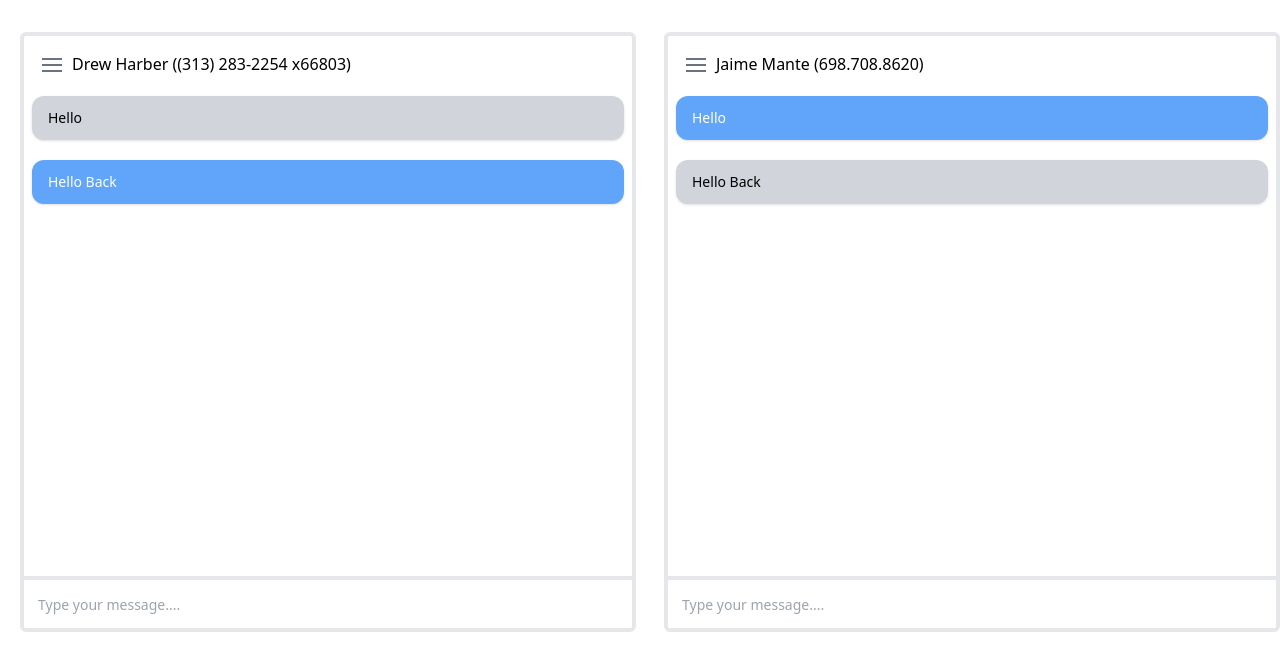
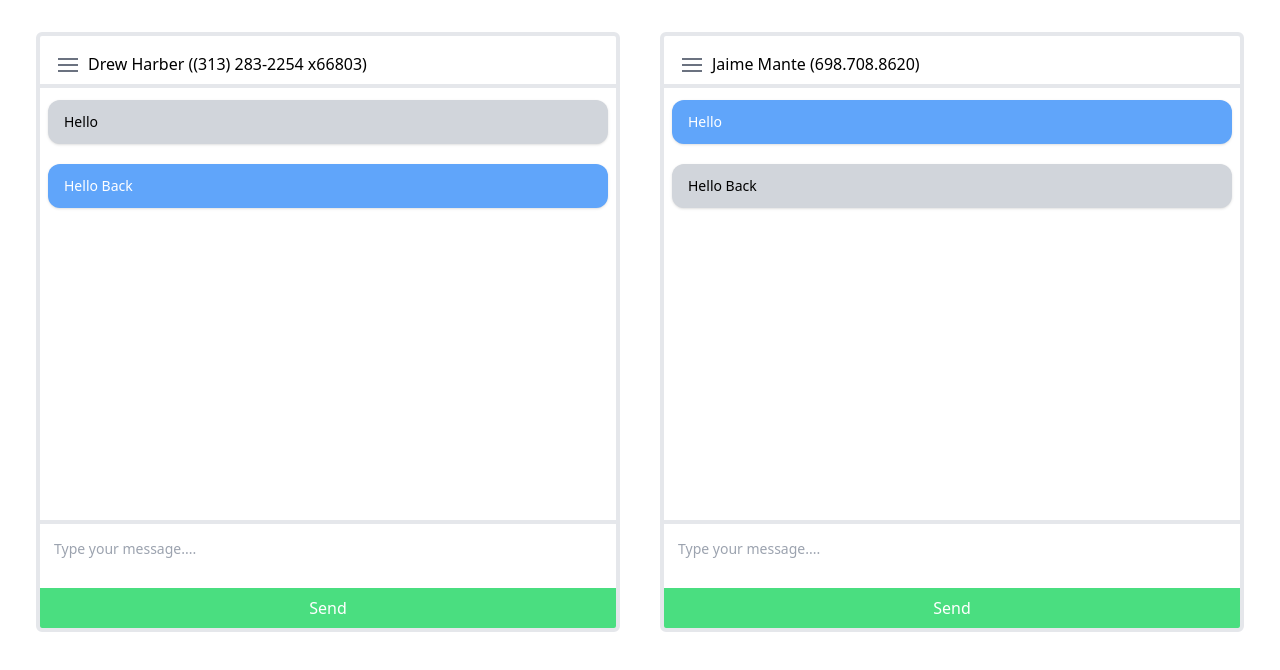
Before and after one commit to TNortnern/journeyage-test, a Vue app: page / in a window 1280 px wide. Shown: the top 670 px of the page. Built offline with nearby package versions, Linux system fonts and the light colour scheme.

Commit message:
Mobile view

```diff
--- a/package.json
+++ b/package.json
@@ -9,6 +9,7 @@
   "dependencies": {
     "faker": "^5.5.3",
     "vue": "^3.2.6",
+    "vue3-carousel": "^0.1.25",
     "vuex": "^4.0.2"
   },
   "devDependencies": {
--- a/src/App.vue
+++ b/src/App.vue
@@ -1,19 +1,24 @@
 <template>
-  <div class="max-w-7xl mx-auto pt-8 min-h-screen">
-    <div class="flex justify-center space-x-2">
-      <user-device
-        :default-user="$store.state.users[0]"
-      />
-      <user-device
-        :default-user="$store.state.users[1]"
-      />
+  <div class="max-w-7xl mx-auto md:pt-8 min-h-screen md:px-4">
+    <user-device
+      class="md:hidden"
+      :default-user="$store.state.users[0]"
+    />
+    <div class="md:(flex justify-center) hidden">
+      <user-device :default-user="$store.state.users[0]" />
+      <user-device :default-user="$store.state.users[1]" />
     </div>
   </div>
 </template>
 <script>
 import UserDevice from './components/UserDevice.vue'
+import 'vue3-carousel/dist/carousel.css';
+
 export default {
-  components: { UserDevice },
+  components: {
+    UserDevice,
+  },
+
 
 }
 </script>
--- a/src/components/Conversation.vue
+++ b/src/components/Conversation.vue
@@ -29,6 +29,12 @@
         class="border-t-4 w-full focus:outline-none text-sm px-3.5 h-13 flex items-center"
         placeholder="Type your message...."
       >
+      <button
+        type="submit"
+        class="bg-green-400 hover:bg-opacity-80 duration-150 px-4 py-2 w-full mt-4 text-white inline-block focus:outline-none"
+      >
+        Send
+      </button>
     </form>
   </div>
 </template>
@@ -88,7 +94,7 @@ export default {
       text,
       getOtherUsers,
       submit () {
-        // console.log(text.value)
+        if (!text.value) return
         store.commit('NEW_TEXT_MESSAGE', {
           conversation: props.conversation,
           user: props.user.id,
--- a/src/components/DeviceDrawer.vue
+++ b/src/components/DeviceDrawer.vue
@@ -16,14 +16,14 @@
       >
         &times;
       </button>
-      <div class="flex items-center justify-between px-2">
+      <div class="md:(flex items-center justify-between) px-2">
         <p class=" mb-4">
           Logged in as: <b>{{ user.name }}</b>
         </p>
         <div>
           <select
             id="users"
-            class="border-gray-400 border-2 p-2"
+            class="border-gray-400 border-2 p-2 mb-4 md:mb-0"
             name="users"
             @change="$emit('setActiveUser', $event.target.value)"
           >
--- a/src/components/UserDevice.vue
+++ b/src/components/UserDevice.vue
@@ -1,7 +1,7 @@
 <template>
   <div
     v-if="defaultUser"
-    class="border border-4 rounded-md pt-2 pb-0 h-150 flex-1 mx-5 flex flex-col relative"
+    class="pt-2 pb-0 h-screen w-screen md:(h-150 mx-5 border border-4 rounded-md) flex-1 flex flex-col relative"
     :class="drawerOpen ? 'overflow-y-hidden' : 'overflow-y-auto'"
   >
     <device-drawer
@@ -11,24 +11,17 @@
       @toggleDrawer="toggleDrawer"
       @setActiveUser="setActiveUser"
     />
-    <div
-      class="flex mb-3 items-center px-2"
-    >
+    <div class="flex flex-wrap mb-3 items-center px-2 border-b-4">
       <hamburger
         :drawer-open="drawerOpen"
         @toggleDrawer="toggleDrawer"
       />
-      <transition
-        name="text-fade"
-        mode="out-in"
-      >
       <p>
         <!-- Hard coding the first user but if this was a group chat, then could loop through all other users in the text and show them -->
         <template v-if="$store.getters.GET_USER(getOtherUsers[0]?.user)">
           {{ $store.getters.GET_USER(getOtherUsers[0]?.user)?.name }} ({{ $store.getters.GET_USER(getOtherUsers[0]?.user)?.number }})
         </template>
       </p>
-      </transition>
     </div>
     <conversation
       v-if="conversation"
@@ -78,7 +71,7 @@ export default {
       user,
       toggleDrawer,
       getOtherUsers,
-      setActiveUser(userId) {
+      setActiveUser (userId) {
         user.value = store.getters.GET_USER(userId)
       }
     }
```
Also changed, not shown: 1 other file (tests, documents, lock files or other folders). Lines whose indentation alone changed are shown as unchanged.
